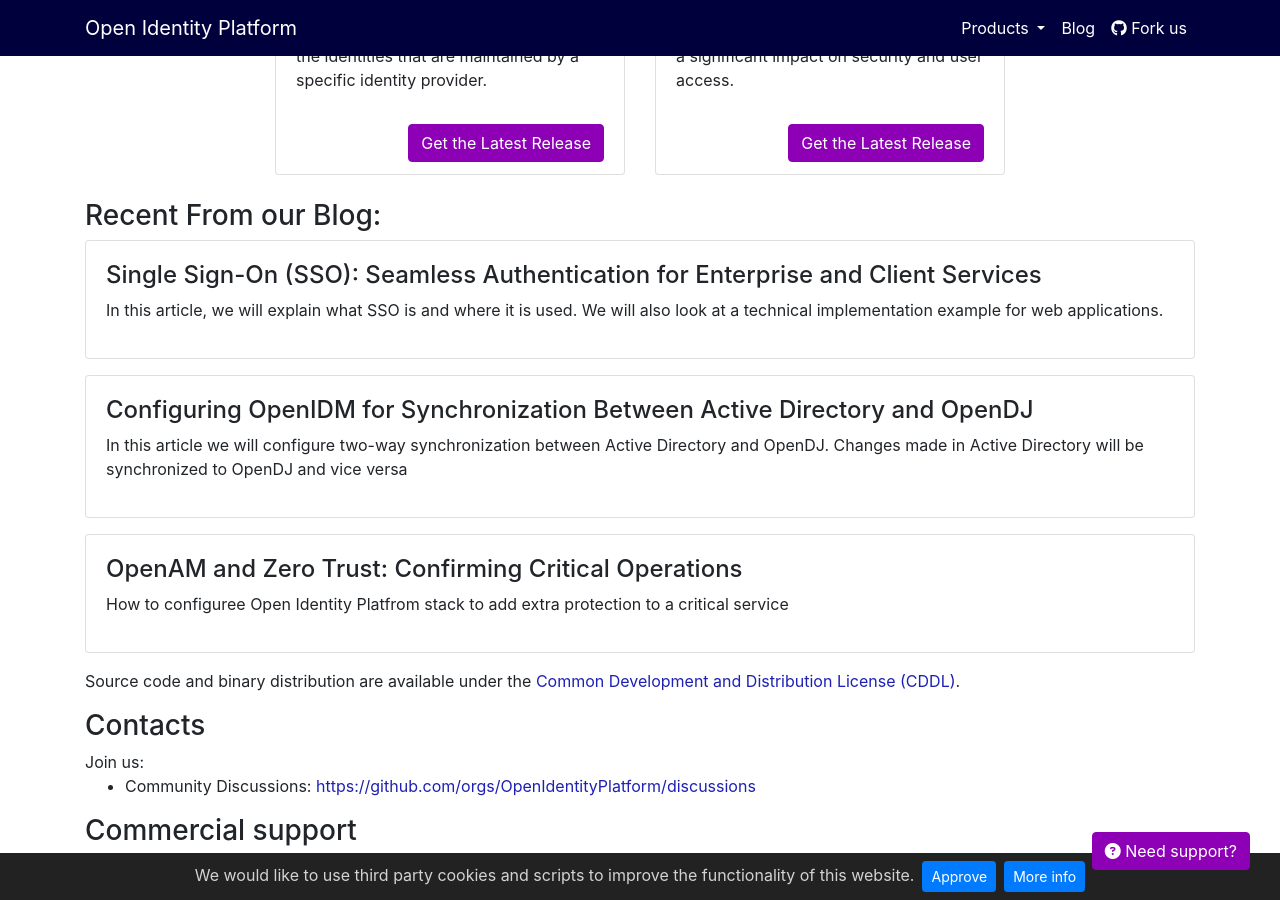
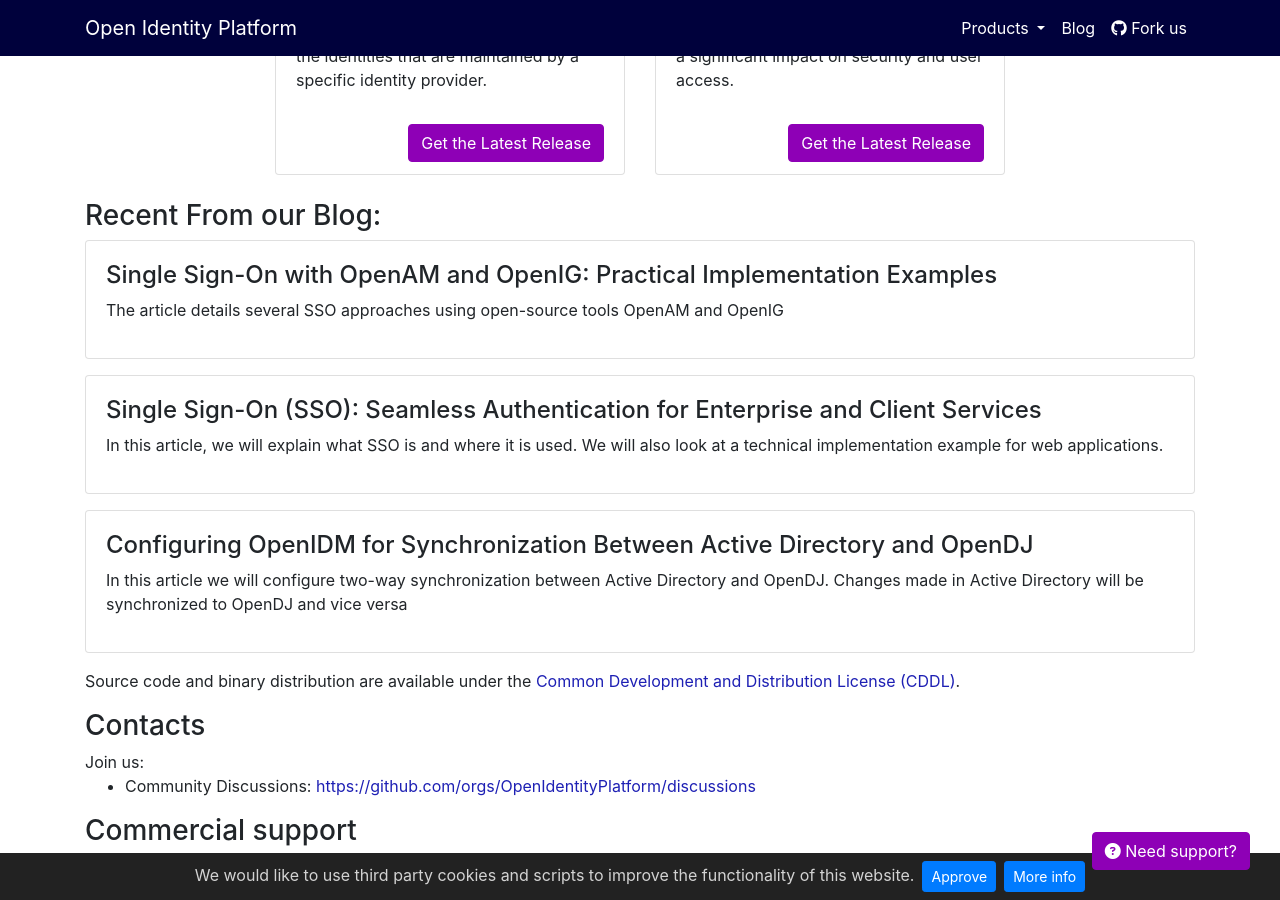
Before and after one commit to OpenIdentityPlatform/OpenIdentityPlatform.org, a Jekyll site: the page built from index.html, in a window 1280 px wide and 900 px high, scrolled down 1610 px. Built offline with Jekyll 4.4.1, drawn with Linux system fonts in a browser that asks for light colours; nearby versions of some CDN libraries.

Commit message:
Sso with openam and openig in practice (#226)

```diff
--- a/_data/blogposts.yml
+++ b/_data/blogposts.yml
@@ -1,3 +1,7 @@
+-
+  title: 'Single Sign-On with OpenAM and OpenIG: Practical Implementation Examples'
+  link: '/blog/sso-with-openam-and-openig-in-practice'
+  description: 'The article details several SSO approaches using open-source tools OpenAM and OpenIG'
 -
   title: 'Single Sign-On (SSO): Seamless Authentication for Enterprise and Client Services'
   link: '/blog/sso-seamless-authentication-enterprise-client-services'
```
